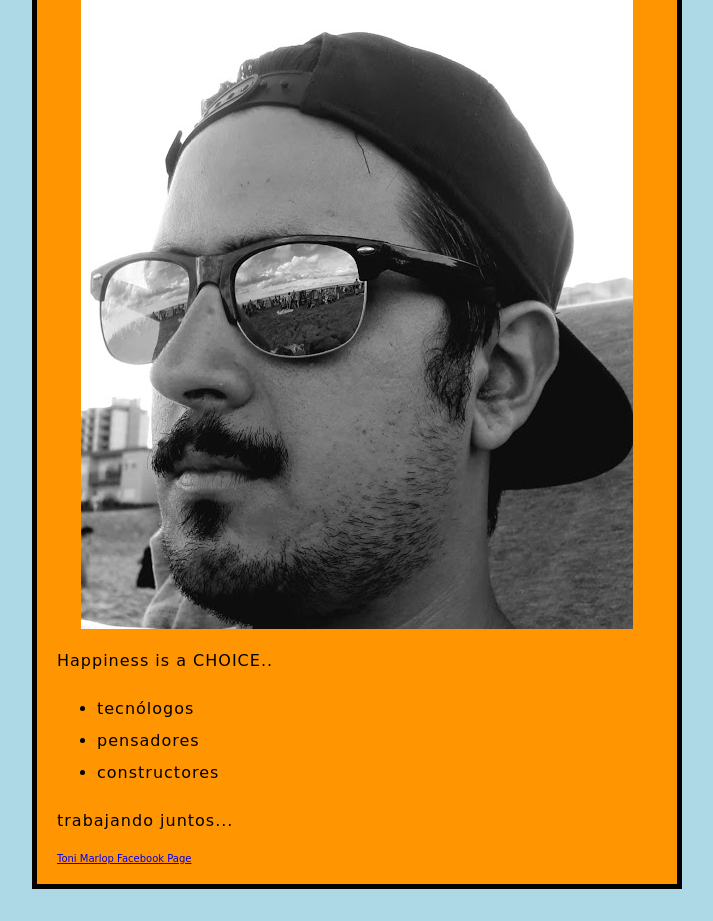
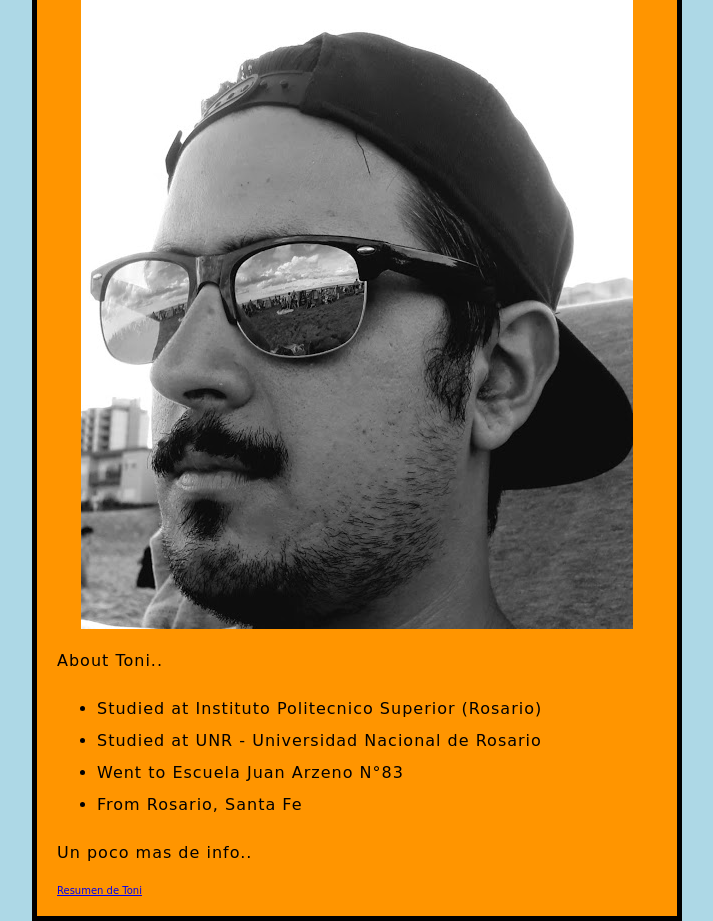
Before and after one commit to toni-marlop/repo01, a plain HTML site: page index.html in a window 1280 px wide. Shown: the part 135-1056 px from the top of the page, without its empty margins (283-996 px from the left). Before the commit the page ends 1024 px from the top, so only its background shows below. Drawn offline with Linux system fonts and the light colour scheme; a web font is replaced by a local one.

Commit message:
second commit

```diff
--- a/index.html
+++ b/index.html
@@ -4,7 +4,9 @@
   <head>
 
     <meta charset="utf-8">
+    <meta name="author" content="Toni Marlop">
     <title>My test page</title>
+    <link rel="shortcut icon" href="images/icono.ico" type="image/x-icon">
     <link href="styles/style.css" rel="stylesheet" type="text/css">
     <link href="https://fonts.googleapis.com/css2?family=Chelsea+Market&display=swap" rel="stylesheet">
 
@@ -14,17 +16,19 @@
 
       <h1>幸福は選択であります</h1>
       <img src="images/foto.jpg" alt="My test image">
-      <p>Happiness is a CHOICE..</p>
+      <p>About Toni..</p>
 
       <ul>
-        <li>tecnólogos</li>
-        <li>pensadores</li>
-        <li>constructores</li>
+        <li>Studied at Instituto Politecnico Superior (Rosario)</li>
+        <li>Studied at UNR - Universidad Nacional de Rosario</li>
+        <li>Went to Escuela Juan Arzeno N°83</li>
+        <li>From Rosario, Santa Fe</li>
+
       </ul>
 
-      <p>trabajando juntos... </p>
+      <p>Un poco mas de info.. </p>
 
-      <a href="https://www.facebook.com/tonimarlop/">Toni Marlop Facebook Page</a>
+      <a href="resumen.html" title="Resumen de Toni" target="_blank">Resumen de Toni</a>
 
       <!--
       <button>Cambiar de usuario</button>
```
Also changed, not shown: resumen.html (added, +40 -0 lines), images/icono.ico (added).
